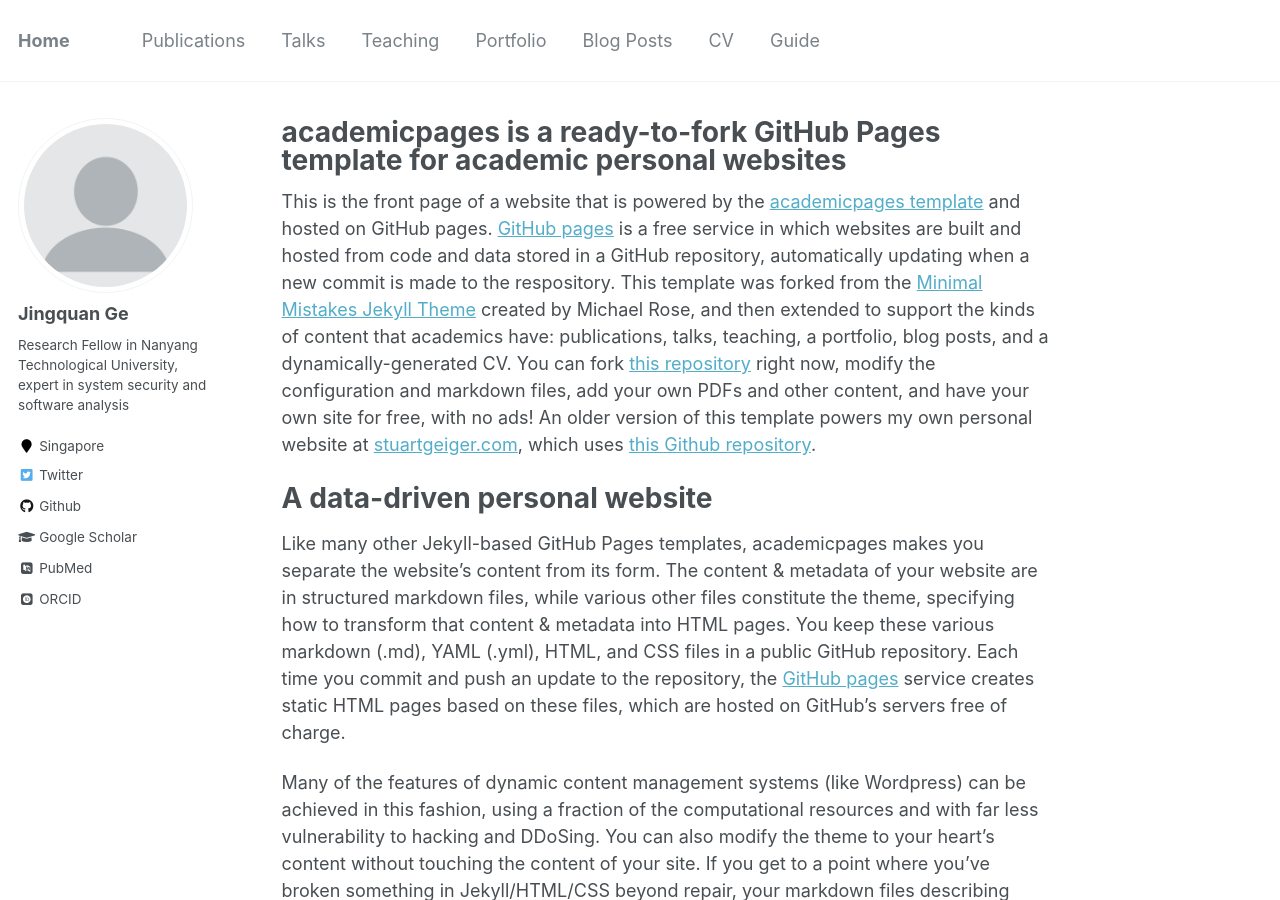
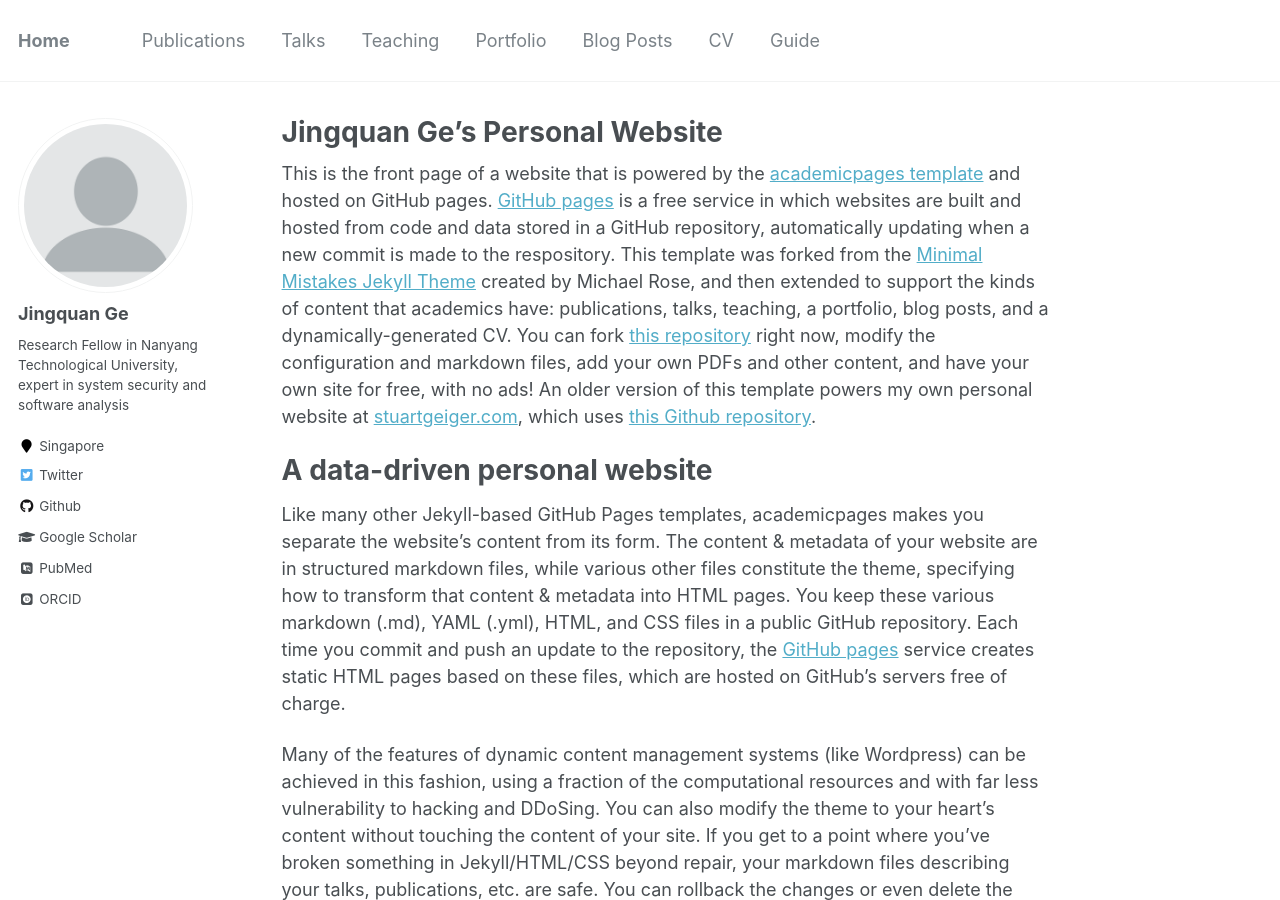
Before and after one commit to gejingquan/gejingquan.github.io, a Jekyll site: the page built from _pages/about.md, in a window 1280 px wide and 900 px high. Built offline with Jekyll 4.4.1, drawn with Linux system fonts in a browser that asks for light colours; some web fonts are replaced.

Commit message:
Update about.md

```diff
--- a/_pages/about.md
+++ b/_pages/about.md
@@ -1,6 +1,6 @@
 ---
 permalink: /
-title: "academicpages is a ready-to-fork GitHub Pages template for academic personal websites"
+title: "Jingquan Ge's Personal Website"
 excerpt: "About me"
 author_profile: true
 redirect_from:
```
